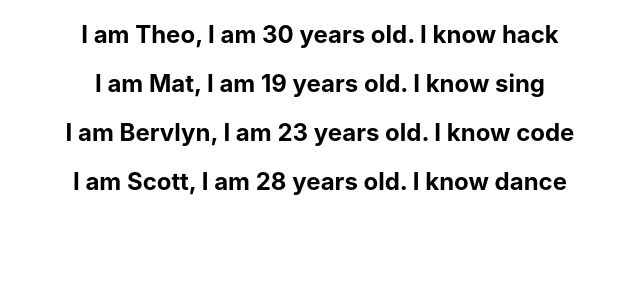
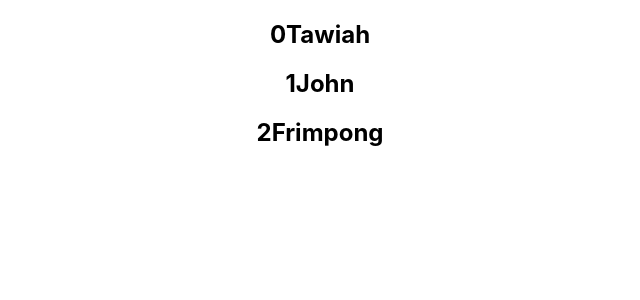
Before and after one commit to darrk-heart/react_hello_world, a React (Create React App) app: page / in a window 1280 px wide. Shown: the top 300 px of the page, without its empty margins (320-960 px from the left). Built offline with nearby package versions, Linux system fonts and the light colour scheme.

Commit message:
Index as Key Pattern

```diff
--- a/src/App.js
+++ b/src/App.js
@@ -10,11 +10,13 @@ import EventBind from "./components/EventBind";
 import ParentComponent from "./components/ParentComponent";
 import UserGreeting from "./components/UserGreeting";
 import NameList from "./components/NameList";
+import KeyasIndex from "./components/KeyasIndex";
 
 function App() {
   return (
     <div className="App">
-      <NameList />
+      <KeyasIndex />
+      {/* <NameList /> */}
       {/* <UserGreeting /> */}
       {/* <ParentComponent/> */}
       {/* <FunctionClick/> */}
--- /dev/null
+++ b/src/components/KeyasIndex.js
@@ -0,0 +1,14 @@
+import React from "react";
+
+function KeyasIndex() {
+  const names = ["Tawiah", "John", "Frimpong"];
+  const nameList = names.map((name, index) => (
+    <h2 key={index}>
+      {index}
+      {name}
+    </h2>
+  ));
+  return <div>{nameList}</div>;
+}
+
+export default KeyasIndex;
```
